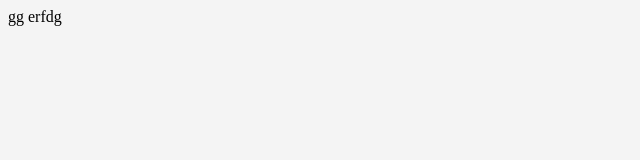
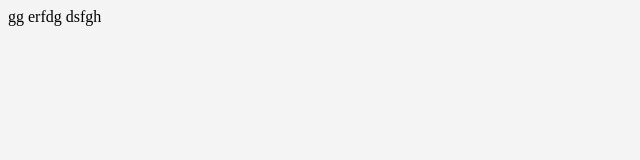
Before and after one commit to RomaneGreen/NextWeb_Clone, a plain HTML site: page index.html in a window 1280 px wide. Shown: the full height of the page, 0-640 px from the left. Drawn offline with Linux system fonts and the light colour scheme.

Commit message:
Update index.html

```diff
--- a/index.html
+++ b/index.html
@@ -10,6 +10,7 @@
 <body>
     gg
 erfdg
+    dsfgh
 
 
     <script src="main.js"></script>
```
